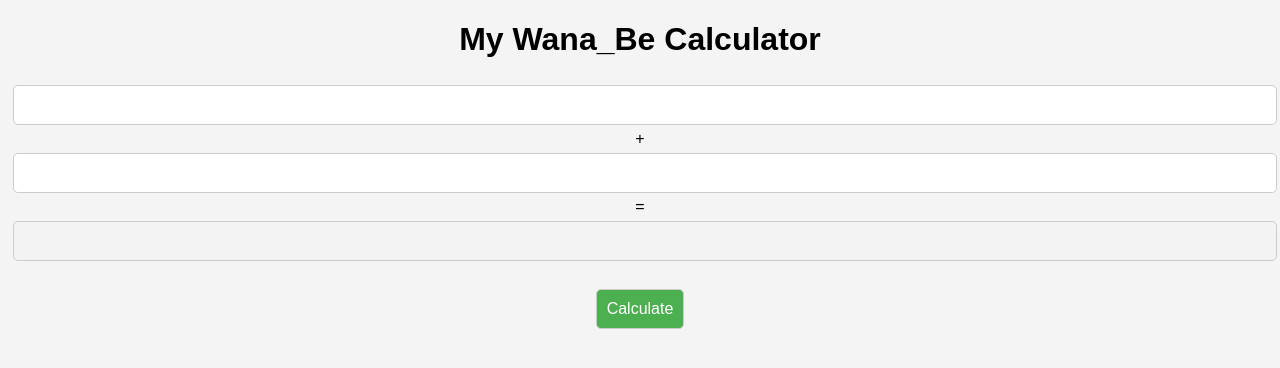
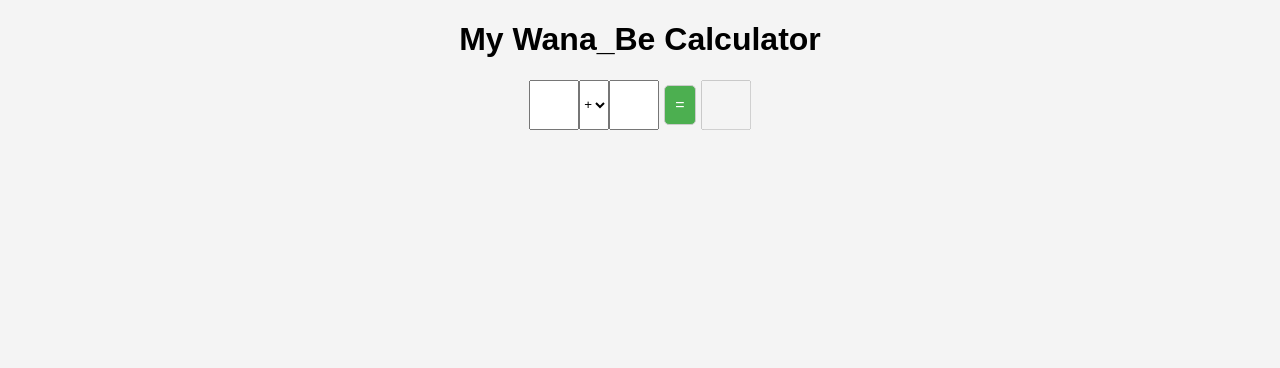
Before and after one commit to MusicDawn/Calculator, a plain HTML site: page index.html in a window 1280 px wide. Drawn offline with Linux system fonts and the light colour scheme.

Commit message:
Optimize css/add flexbox

```diff
--- a/index.html
+++ b/index.html
@@ -12,15 +12,19 @@
   <body>
     <h1>My Wana_Be Calculator</h1>
     <div id="container">
-      <input type="text" id="number1" />
+      <input type="number" id="number1" />
       <br />
-      + <br />
-      <input type="text" id="number2" />
+      <select>
+        <option value="+">+</option>
+        <option value="-">-</option>
+      </select>
       <br />
-      = <br />
-      <input type="text" id="result" disabled />
+      <input type="number" id="number2" />
+      <br />
+      <button onclick="calculate()">=</button>
+      <br />
+      <input type="number" id="result" disabled />
       <br /><br />
-      <button onclick="calculate()">Calculate</button>
     </div>
   </body>
 
--- a/script.js
+++ b/script.js
@@ -9,8 +9,12 @@ function calculate() {
     return;
   }
 
-  // Perform the addition
-  const result = num1 + num2;
+//   Create an if statement, where if the value of option is + you run the below code
+
+// Perform the addition
+const result = num1 + num2;
+
+//   else if the value of option is - you run the following code const result = num1 - num2;
 
   // Display the result
   document.getElementById("result").value = result;
--- a/stlye.css
+++ b/stlye.css
@@ -17,8 +17,9 @@ body {
   margin-top: 0%;
 }
 
-.container {
+#container {
   display: flex;
+  justify-content: center;
 }
 
 .calculator {
@@ -38,8 +39,8 @@ button {
   border-radius: 5px;
 }
 
-input[type="text"] {
-  width: 100%;
+input[type="number"] {
+  width: 50px;
   box-sizing: border-box;
 }
 
```
